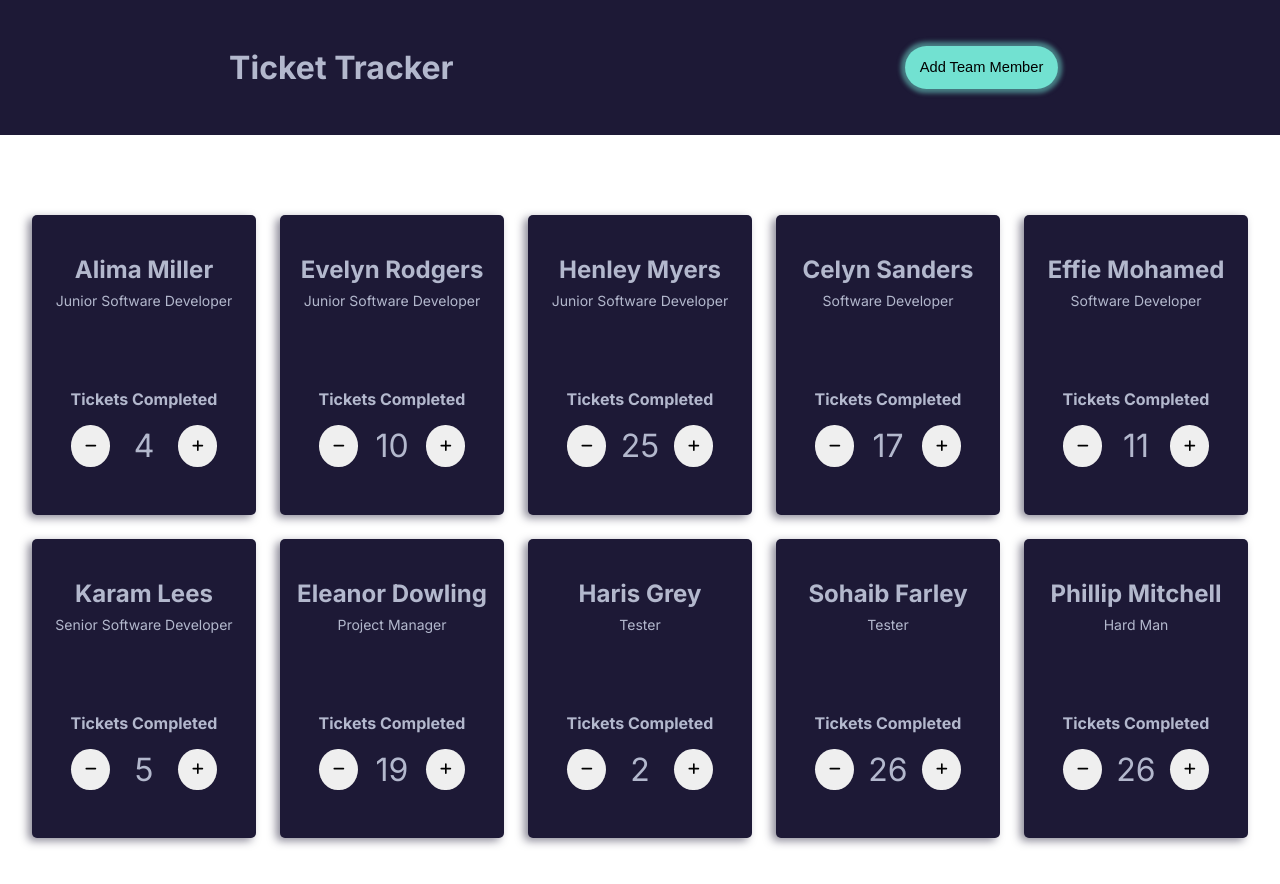
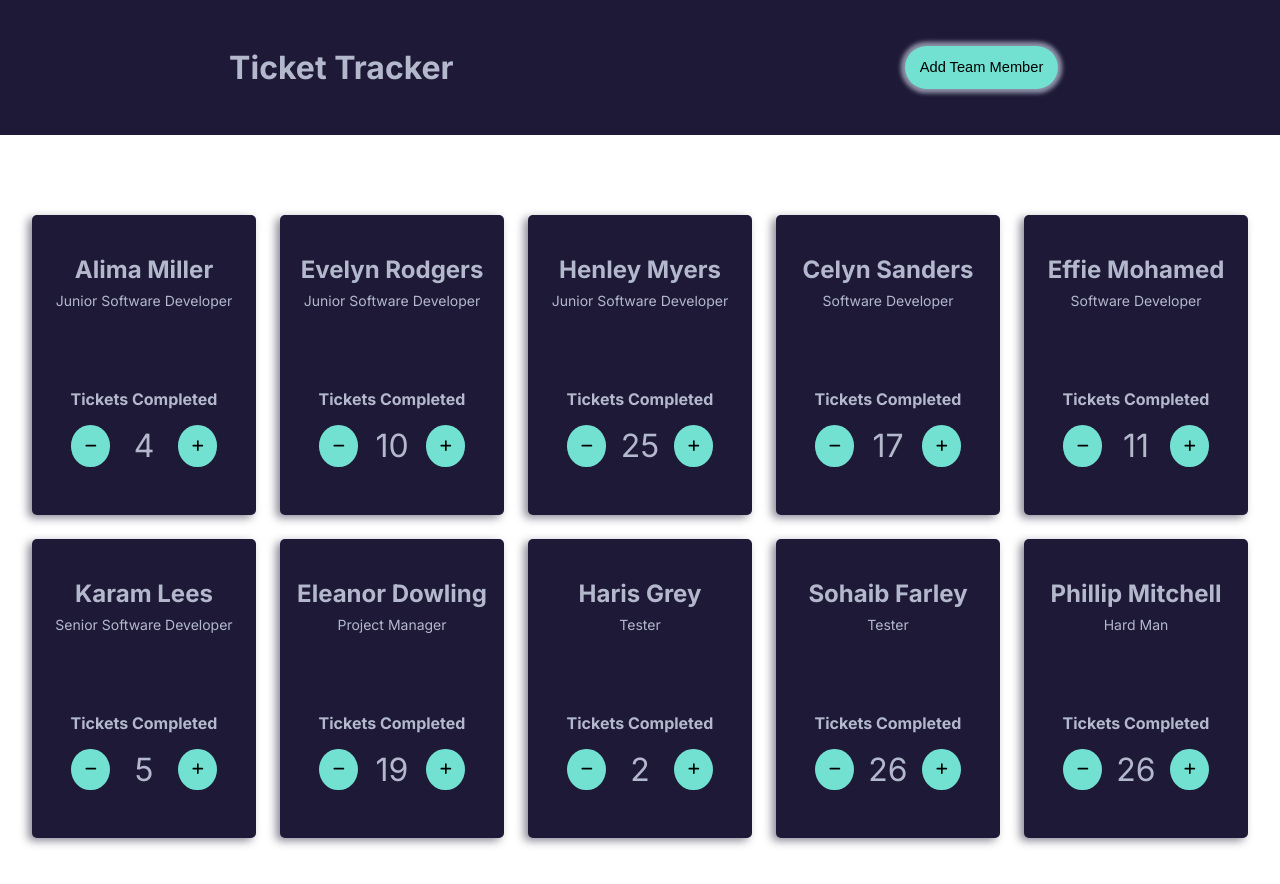
Before and after one commit to walkonmars36/ticket-tracker-june-22, a React (Create React App) app: page / in a window 1280 px wide. In both pictures the pointer is over the button "Add Team Member". Shown: the top 884 px of the page. Built offline with nearby package versions, Linux system fonts and the light colour scheme.

Commit message:
solved gh pages issue

```diff
--- a/package.json
+++ b/package.json
@@ -23,6 +23,7 @@
     "build": "react-scripts build",
     "test": "react-scripts test",
     "eject": "react-scripts eject",
+    "predeploy": "npm run build",
     "deploy": "gh-pages -d build"
   },
   "eslintConfig": {
--- a/src/components/HeaderSection/HeaderSection.scss
+++ b/src/components/HeaderSection/HeaderSection.scss
@@ -18,7 +18,7 @@
 
     &:hover {
       transform: scale(1.1);
-      box-shadow: 0px 0px 4px 4px rgba($color-green, 0.5);
+      box-shadow: 0px 0px 4px 4px rgba($font-color, 0.75);
 
       cursor: pointer;
     }
--- a/src/components/counter/counter.scss
+++ b/src/components/counter/counter.scss
@@ -17,6 +17,7 @@
     &--btn {
       padding: 1em;
       border-radius: 50%;
+      background-color: $color-green;
 
       &:hover {
         box-shadow: 0px 0px 4px 4px rgba($font-color, 0.75);
```
